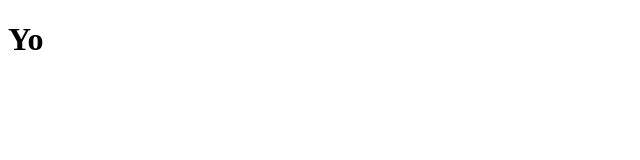
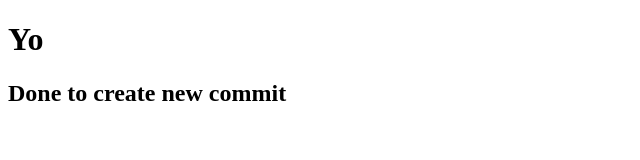
Before and after one commit to FlashType/Udemy-JavaScript, a plain HTML site: page index.html in a window 1280 px wide. Shown: the whole page, without its empty margins (0-640 px from the left). Drawn offline with Linux system fonts and the light colour scheme.

Commit message:
commit 2

```diff
--- a/index.html
+++ b/index.html
@@ -7,5 +7,6 @@
 </head>
 <body>
 	<h1>Yo</h1>
+	<h2>Done to create new commit</h2>
 </body>
 </html>
```
